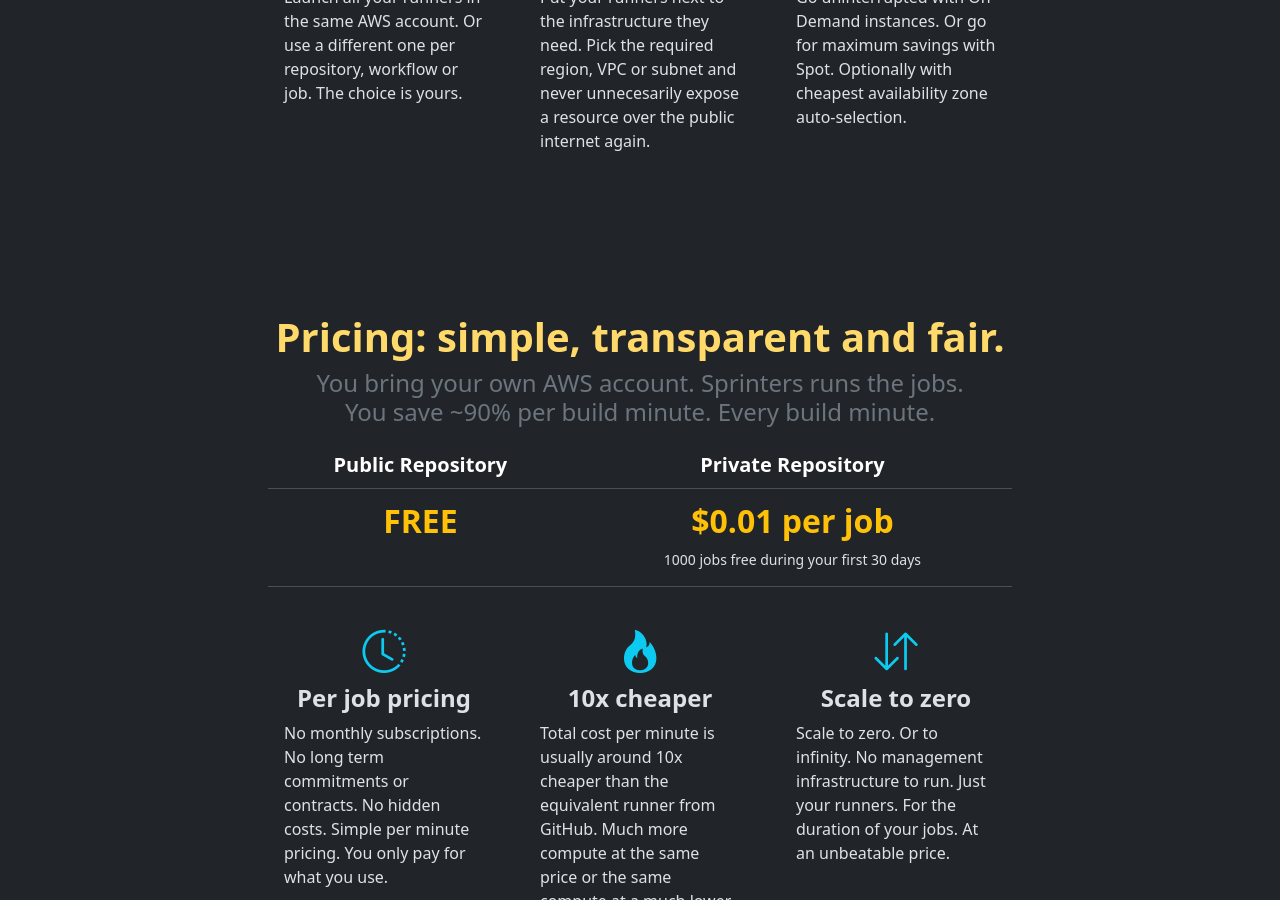
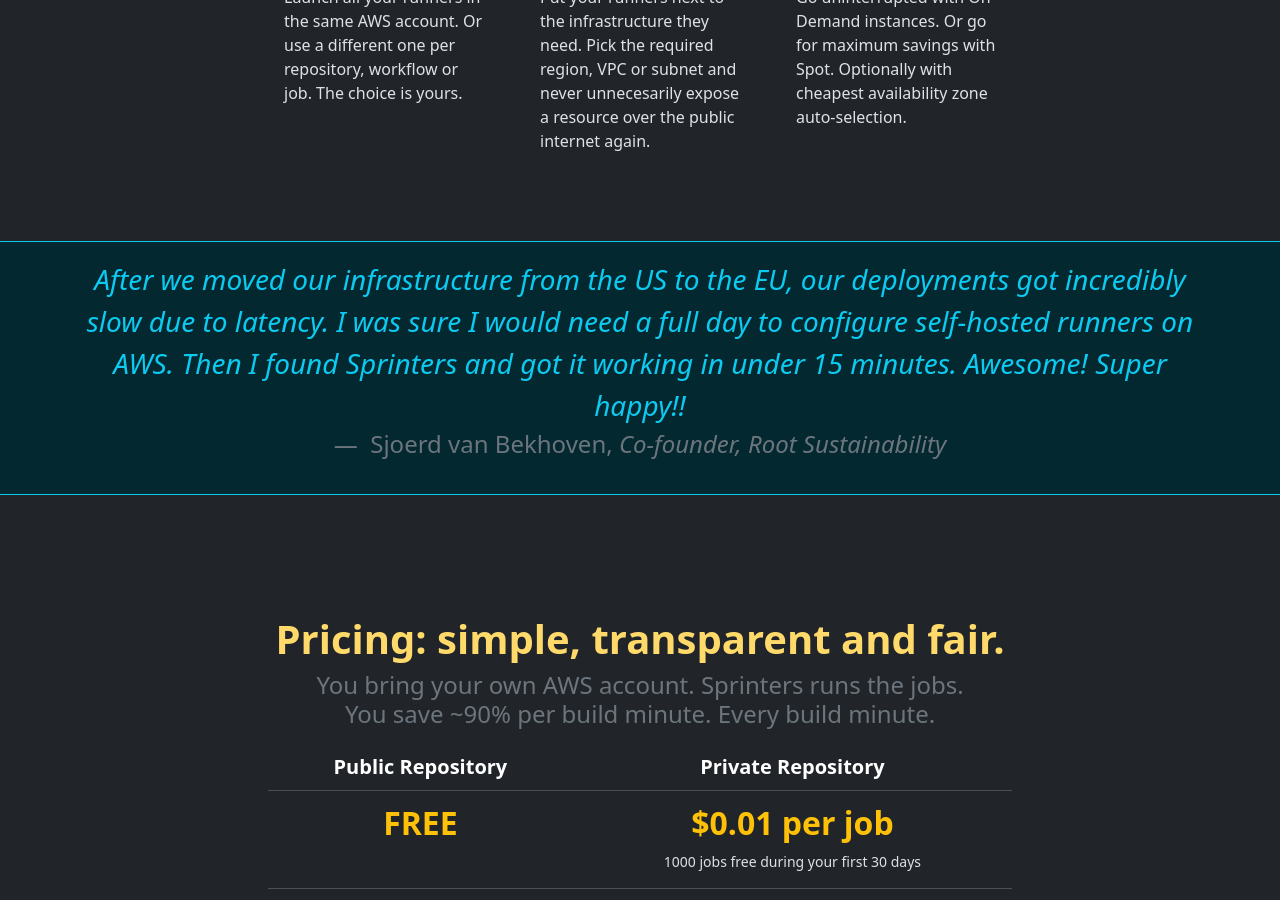
Before and after one commit to sprinters-sh/sprinters.sh, a Jekyll site: the page built from index.html, in a window 1280 px wide and 900 px high, scrolled down 3426 px. Built offline with Jekyll 4.4.1, drawn with Linux system fonts in a browser that asks for light colours.

Commit message:
Added quote

```diff
--- a/index.html
+++ b/index.html
@@ -131,18 +131,20 @@
 </div>
 
 </div>
-<!--
+
 <div class="w-100 bg-info-subtle mt-5 text-info border-top border-bottom border-info">
     <div class="container p-3">
-        <table>
-            <tr>
-                <td class="fst-italic text-info-emphasis" style="font-size: 150px"><i class="bi bi-quote"></i></td>
-                <td>dgasfjgjasd sahdkvjavjhkda shavdahjv adkvajj bfjkadkvj</td>
-            </tr>
-        </table>
+        <figure class="text-center">
+            <blockquote class="blockquote fs-3 fst-italic">
+                <p>After we moved our infrastructure from the US to the EU, our deployments got incredibly slow due to latency. I was sure I would need a full day to configure self-hosted runners on AWS. Then I found Sprinters and got it working in under 15 minutes. Awesome! Super happy!!</p>
+            </blockquote>
+            <figcaption class="blockquote-footer fs-4">
+                Sjoerd van Bekhoven, <cite title="Source Title">Co-founder, Root Sustainability</cite>
+            </figcaption>
+        </figure>
     </div>
 </div>
--->
+
 <div class="container">
 
 <div class="col-md-8 mx-auto text-center mt-5">
```
